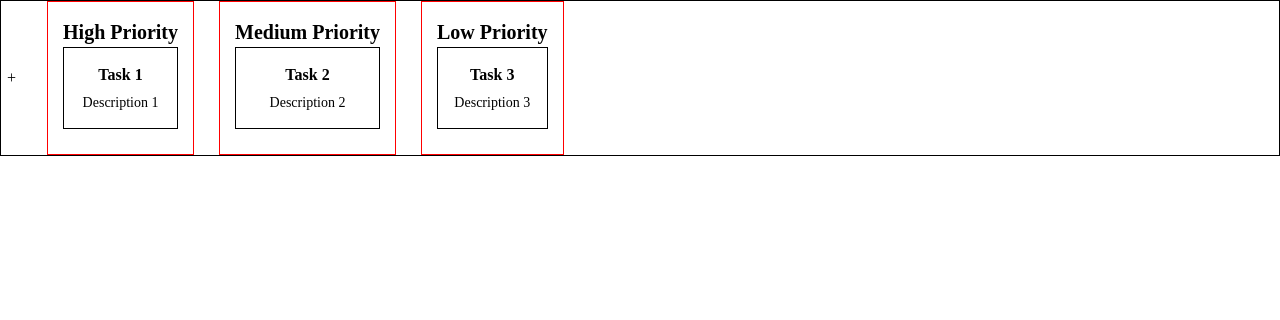
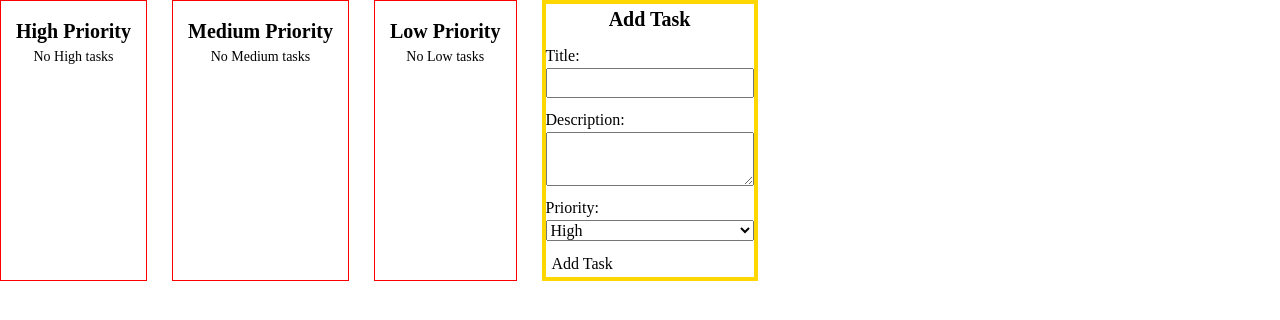
Before and after one commit to cnestordev/taks-manager, a React (Vite) app: page / in a window 1280 px wide. Shown: the top 320 px of the page. Built offline with nearby package versions, Linux system fonts and the light colour scheme.

Commit message:
add delete functionality

```diff
--- a/package.json
+++ b/package.json
@@ -11,7 +11,8 @@
   },
   "dependencies": {
     "react": "^18.3.1",
-    "react-dom": "^18.3.1"
+    "react-dom": "^18.3.1",
+    "react-icons": "^5.3.0"
   },
   "devDependencies": {
     "@eslint/js": "^9.11.1",
--- a/src/App.css
+++ b/src/App.css
@@ -1,6 +1,23 @@
-.column-container {
+.container {
+  display: flex;
+  gap: 25px;
+}
+
+.columns-container {
   display: flex;
   flex-direction: row;
-  border: 1px solid black;
   gap: 25px;
 }
+
+.form-container {
+  display: flex;
+  flex-direction: column;
+  gap: 10px;
+  border: 4px solid gold;
+}
+
+.input-field {
+  display: flex;
+  flex-direction: column;
+  margin-bottom: 10px;
+}
--- a/src/App.jsx
+++ b/src/App.jsx
@@ -1,32 +1,76 @@
 // App.jsx
-import { useState } from 'react';
-import './App.css';
-import PriorityColumn from './components/PriorityColumn';
+import { useEffect, useState } from "react";
+import "./App.css";
+import PriorityColumn from "./components/PriorityColumn";
 
 function App() {
-  const [tasks, setTasks] = useState([
-    { title: "Task 1", description: "Description 1", priority: "High" },
-    { title: "Task 2", description: "Description 2", priority: "Medium" },
-    { title: "Task 3", description: "Description 3", priority: "Low" },
-  ]);
+  const items = JSON.parse(localStorage.getItem('tasks')) || [];
+  const [tasks, setTasks] = useState(items);
 
-  function addTask(newTask) {
-    setTasks([...tasks, newTask]);
+  const [title, setTitle] = useState("");
+  const [description, setDescription] = useState("");
+  const [priority, setPriority] = useState("High");
+
+  function addTask(e) {
+    e.preventDefault();
+    console.log(title, description, priority);
+    setTasks([...tasks, { title, description, priority, id: generateId() }]);
   }
 
-  const highPriorityTasks = tasks.filter(task => task.priority === "High");
-  const mediumPriorityTasks = tasks.filter(task => task.priority === "Medium");
-  const lowPriorityTasks = tasks.filter(task => task.priority === "Low");
+  function generateId() {
+    return Math.random().toString(36).substring(2, 7);
+  }
+
+  const deleteTask = task => {
+    const taskId = task.id;
+    const newTasks = [...tasks]
+    const filteredTasks = newTasks.filter(task => task.id !== taskId)
+    setTasks(filteredTasks)
+  }
+
+  const highPriorityTasks = tasks.filter((task) => task.priority === "High");
+  const mediumPriorityTasks = tasks.filter(
+    (task) => task.priority === "Medium"
+  );
+  const lowPriorityTasks = tasks.filter((task) => task.priority === "Low");
+
+  useEffect(() => {
+    console.log("%c change detected", "color: red")
+    localStorage.setItem('tasks', JSON.stringify(tasks))
+  }, [tasks]);
 
   return (
-    <>
-      <div className="column-container">
-        <button onClick={() => addTask({ title: "Task 4", description: "Description 4", priority: "High" })}>+</button>
-        <PriorityColumn priority="High" tasks={highPriorityTasks} />
-        <PriorityColumn priority="Medium" tasks={mediumPriorityTasks} />
-        <PriorityColumn priority="Low" tasks={lowPriorityTasks} />
+    <div className="container">
+      <div className="columns-container">
+        <PriorityColumn deleteTask={deleteTask} priority="High" tasks={highPriorityTasks} />
+        <PriorityColumn deleteTask={deleteTask} priority="Medium" tasks={mediumPriorityTasks} />
+        <PriorityColumn deleteTask={deleteTask} priority="Low" tasks={lowPriorityTasks} />
       </div>
-    </>
+      <div className="form-container">
+        <h1>Add Task</h1>
+        <form onSubmit={(e) => addTask(e)}>
+          <div className="input-field">
+            <label htmlFor="title">Title:</label>
+            <input onChange={(e) => setTitle(e.target.value)} type="text" id="title" />
+          </div>
+          <div className="input-field">
+            <label htmlFor="description">Description:</label>
+            <textarea onChange={(e) => setDescription(e.target.value)} id="description" />
+          </div>
+          <div className="input-field">
+            <label htmlFor="priority">Priority:</label>
+            <select onChange={(e) => setPriority(e.target.value)} id="priority">
+              <option value="High">High</option>
+              <option value="Medium">Medium</option>
+              <option value="Low">Low</option>
+            </select>
+          </div>
+          <div>
+            <button type="submit">Add Task</button>
+          </div>
+        </form>
+      </div>
+    </div>
   );
 }
 
--- a/src/components/PriorityColumn.css
+++ b/src/components/PriorityColumn.css
@@ -23,3 +23,9 @@ button {
     font-weight: bold;
     cursor: pointer;
 }
+
+.trash-icon {
+    color: rgb(221, 101, 101);
+    display: flex;
+    justify-content: center;
+}
--- a/src/components/PriorityColumn.jsx
+++ b/src/components/PriorityColumn.jsx
@@ -1,7 +1,7 @@
 import "./PriorityColumn.css";
 import TaskCard from "./TaskCard";
 
-function PriorityColumn({ priority, tasks }) {
+function PriorityColumn({ priority, tasks, deleteTask }) {
   return (
     <>
       <div className="column">
@@ -9,9 +9,9 @@ function PriorityColumn({ priority, tasks }) {
           <h1>{priority} Priority</h1>
         </div>
         <div>
-          {tasks.map((task, index) => (
-            <TaskCard key={index} task={task} />
-          ))}
+          {
+            tasks && tasks.length === 0 ? <p>No {priority} tasks</p> : tasks.map((task) => <TaskCard deleteTask={deleteTask} key={task.title} task={task} />)
+          }
         </div>
       </div>
     </>
--- a/src/components/TaskCard.jsx
+++ b/src/components/TaskCard.jsx
@@ -1,11 +1,14 @@
 import "./TaskCard.css";
+import { FaTrash } from "react-icons/fa";
 
-function TaskCard({ task }) {
+function TaskCard({ task, deleteTask }) {
+
     return (
         <>
             <div className="task-card">
                 <h3>{task.title}</h3>
                 <p>{task.description}</p>
+                <button onClick={() => deleteTask(task)} className="trash-icon"><FaTrash /></button>
             </div>
         </>
     );
```
Also changed, not shown: 1 other file (tests, documents, lock files or other folders).
